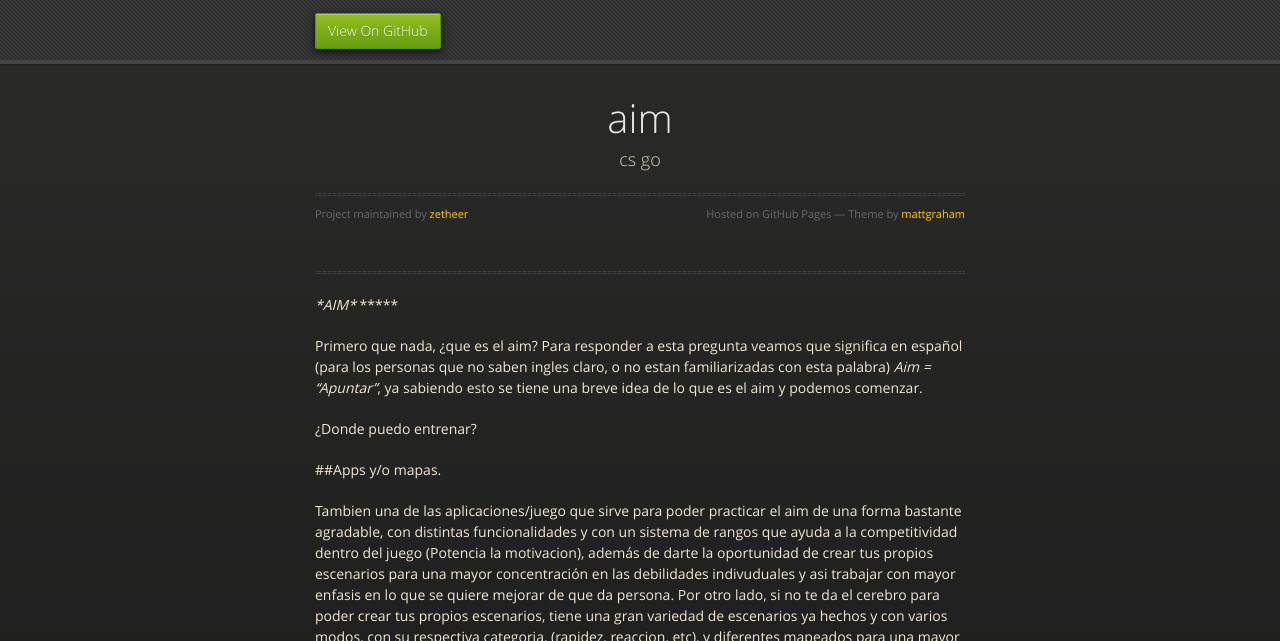
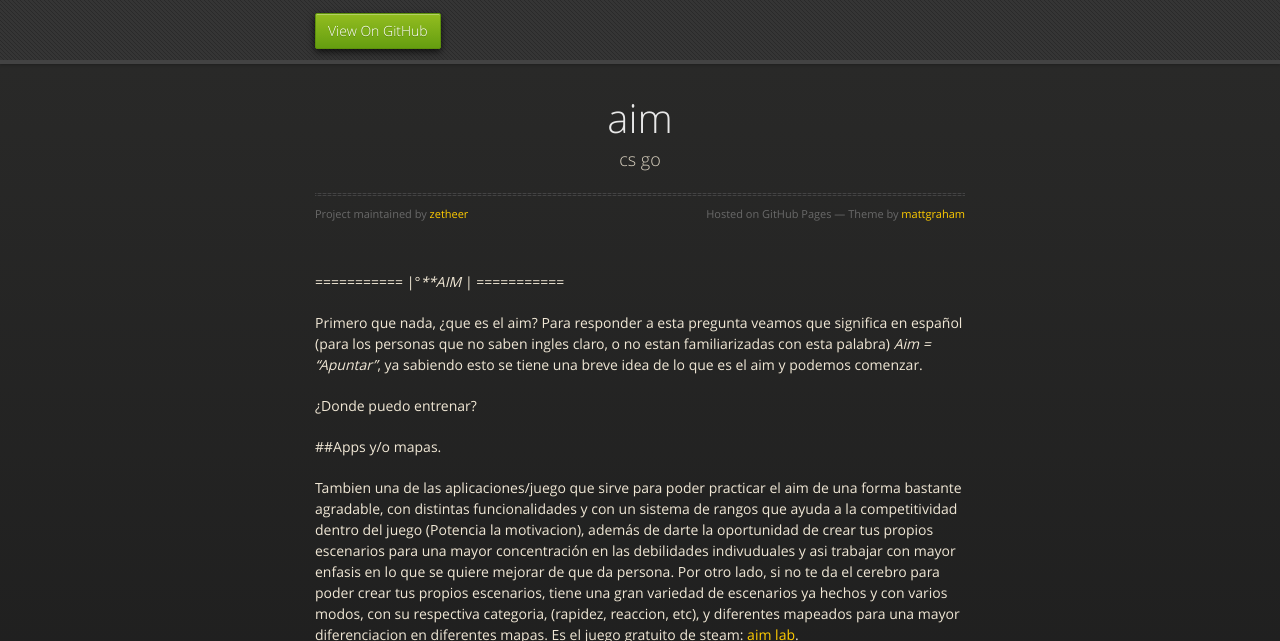
Before and after one commit to zetheer/cs-go-aim, a Jekyll site: the page built from index.md, in a window 1280 px wide and 900 px high, cut to the strip 0-641 px from the top of the window. Built offline with Jekyll 4.4.1, drawn with Linux system fonts in a browser that asks for light colours; our own code applies the rules of GitHub Pages for plain Markdown files.

Commit message:
asda
asdasd

```diff
--- a/index.md
+++ b/index.md
@@ -1,6 +1,6 @@
-*****
-_*AIM*_
-*****
+===========
+|°_**AIM_ |
+===========
 
 Primero que nada, ¿que es el aim? Para responder a esta pregunta veamos que significa en español (para los personas que no saben ingles claro, o no estan familiarizadas con esta palabra) *Aim = "Apuntar"*, ya sabiendo esto se tiene una breve idea de lo que es el aim y podemos comenzar.
 
```
